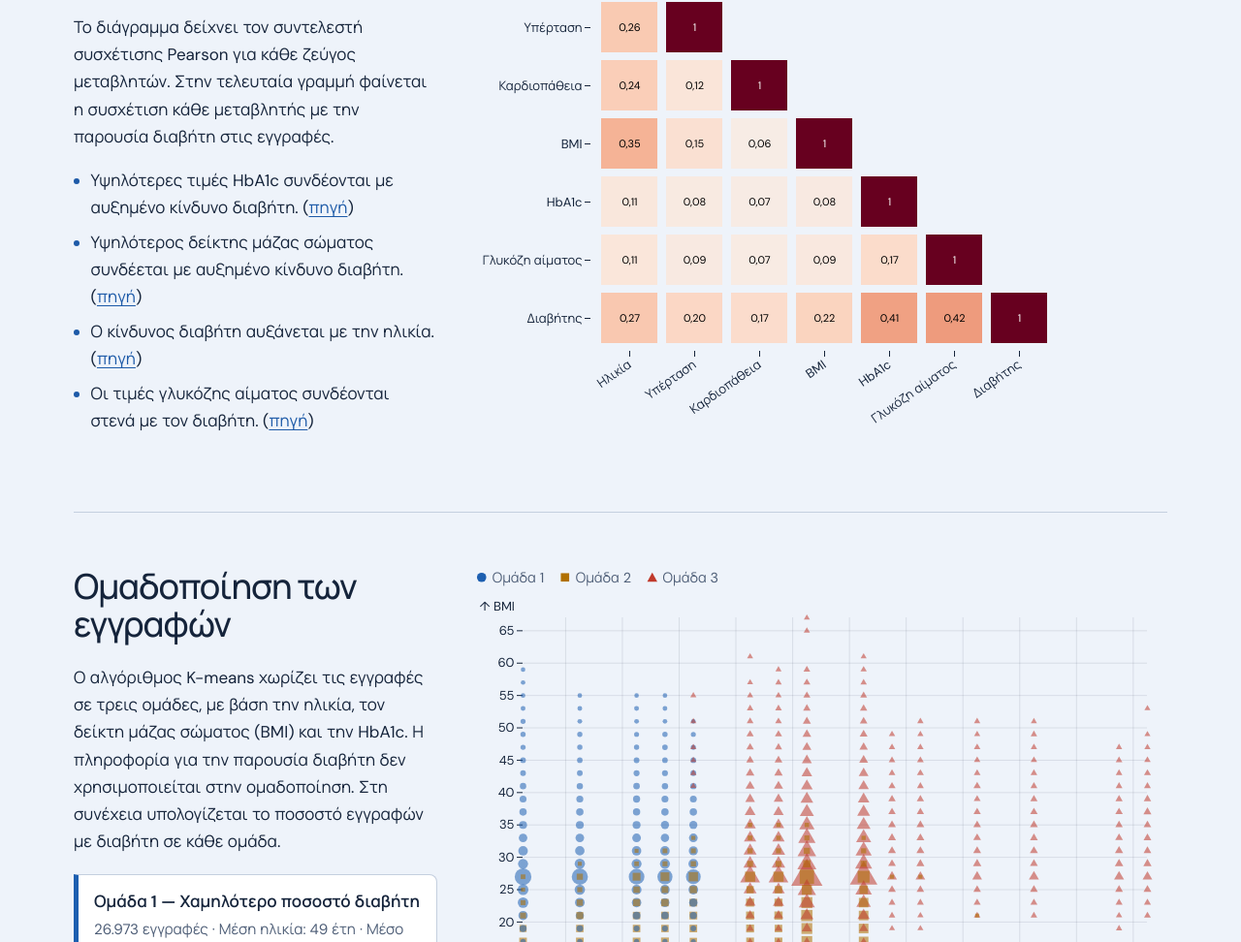
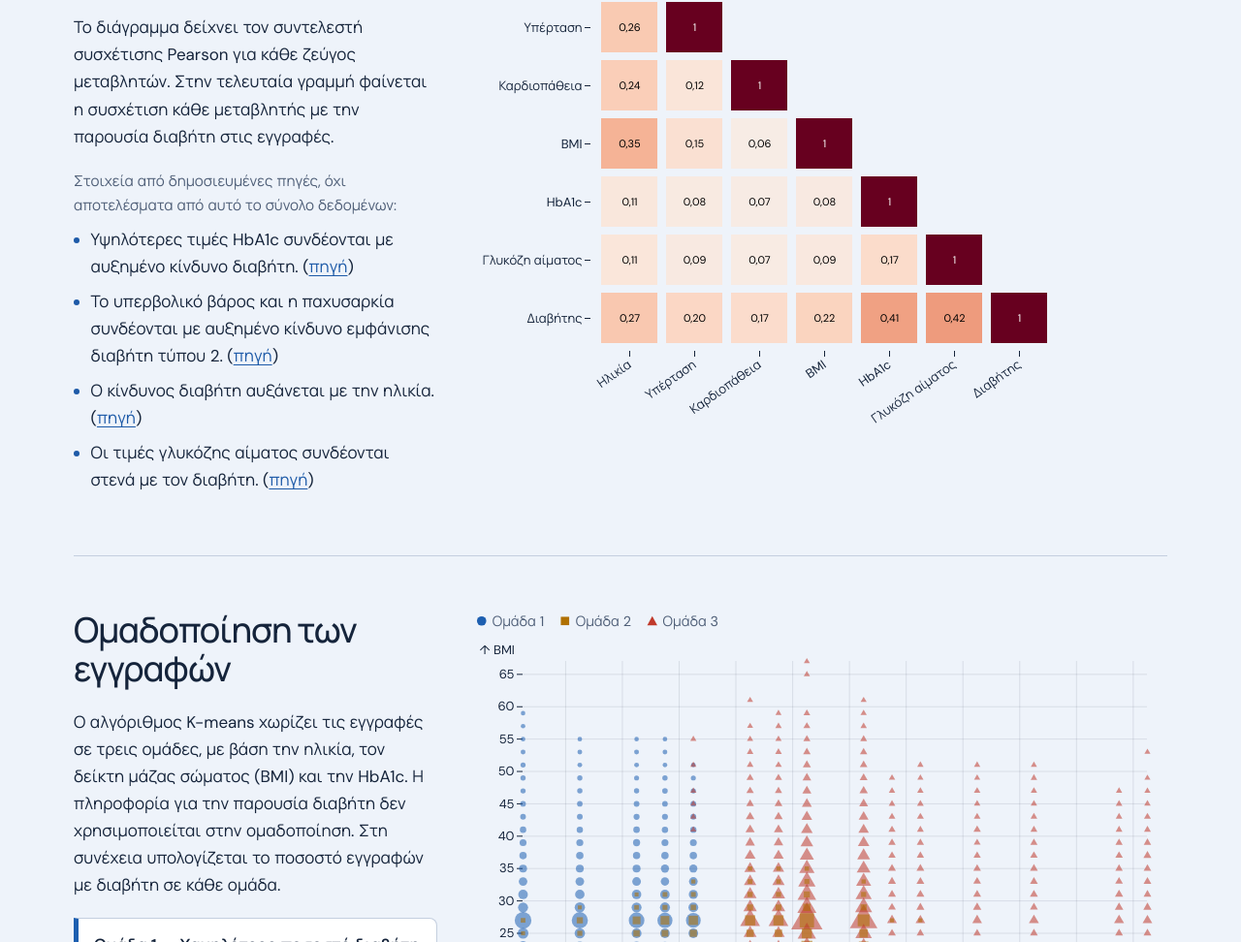
Before and after one commit to MrTsak/AI-Data-Analytics, a plain HTML site: page web/el/index.html in a window 1280 px wide. Shown: the part 1498-2470 px from the top of the page at 97% size. Drawn offline with Linux system fonts and the light colour scheme.

Commit message:
Cite NIDDK for the BMI background claim; label sources as background (#25)
Co-Authored-By: Claude Opus 5.5 <noreply@anthropic.com>

```diff
--- a/web/el/index.html
+++ b/web/el/index.html
@@ -75,6 +75,7 @@
       <div class="block-text">
         <h2 id="corr-h">Συσχετίσεις μεταξύ των μεταβλητών</h2>
         <p>Το διάγραμμα δείχνει τον συντελεστή συσχέτισης Pearson για κάθε ζεύγος μεταβλητών. Στην τελευταία γραμμή φαίνεται η συσχέτιση κάθε μεταβλητής με την παρουσία διαβήτη στις εγγραφές.</p>
+        <p class="note hypotheses-lead">Στοιχεία από δημοσιευμένες πηγές, όχι αποτελέσματα από αυτό το σύνολο δεδομένων:</p>
         <ul class="hypotheses" id="hypotheses"></ul>
       </div>
       <figure class="block-chart" id="corr-chart"></figure>
--- a/web/js/app.js
+++ b/web/js/app.js
@@ -5,9 +5,10 @@ import { t, pick, pct, num, modelName, featureLabel, isGreek } from './i18n.js';
 
 const MODEL_NAMES = ['Random Forest', 'Logistic Regression'];
 const FILES = ['summary', 'explore', 'clusters', 'models', 'model_lr', 'model_rf', 'form'];
+// Background from published sources, shown apart from this dataset's own results.
 const HYPOTHESES = [
   ['Higher HbA1c goes with higher diabetes risk', 'https://pmc.ncbi.nlm.nih.gov/articles/PMC4933534/'],
-  ['BMI is positively related to diabetes risk', 'https://www.escardio.org/The-ESC/Press-Office/Press-releases/Body-mass-index-is-a-more-powerful-risk-factor-for-diabetes-than-genetics'],
+  ['Overweight and obesity are associated with a higher risk of type 2 diabetes', 'https://www.niddk.nih.gov/health-information/diabetes/overview/risk-factors-type-2-diabetes'],
   ['Risk rises with age', 'https://www.thelancet.com/journals/lanhl/article/PIIS2666-7568(21)00177-X/fulltext'],
   ['Blood glucose is strongly related to diabetes', 'https://pmc.ncbi.nlm.nih.gov/articles/PMC4484145/'],
 ];
--- a/web/js/i18n.js
+++ b/web/js/i18n.js
@@ -49,7 +49,7 @@ const GREEK = {
   Light: 'Φωτεινό θέμα',
   // Charts, metrics, hypotheses and feature notes
   'Higher HbA1c goes with higher diabetes risk': 'Υψηλότερες τιμές HbA1c συνδέονται με αυξημένο κίνδυνο διαβήτη.',
-  'BMI is positively related to diabetes risk': 'Υψηλότερος δείκτης μάζας σώματος συνδέεται με αυξημένο κίνδυνο διαβήτη.',
+  'Overweight and obesity are associated with a higher risk of type 2 diabetes': 'Το υπερβολικό βάρος και η παχυσαρκία συνδέονται με αυξημένο κίνδυνο εμφάνισης διαβήτη τύπου 2.',
   'Risk rises with age': 'Ο κίνδυνος διαβήτη αυξάνεται με την ηλικία.',
   'Blood glucose is strongly related to diabetes': 'Οι τιμές γλυκόζης αίματος συνδέονται στενά με τον διαβήτη.',
   source: 'πηγή',
--- a/web/styles.css
+++ b/web/styles.css
@@ -152,7 +152,8 @@ select:hover, input[type="number"]:hover { border-color: var(--accent); }
 .key { display: inline-block; width: 1.6em; height: .7em; margin-right: .4em; vertical-align: 0.05em; }
 .key-dot { width: .8em; height: .8em; margin-right: .35em; vertical-align: -0.05em; }
 
-.hypotheses { padding-left: 1.1rem; margin: 1rem 0 0; }
+.hypotheses-lead { margin: 1.25rem 0 0; }
+.hypotheses { padding-left: 1.1rem; margin: .5rem 0 0; }
 .hypotheses li { margin-bottom: .5rem; }
 .hypotheses li::marker, .findings-list li::marker { color: var(--accent); }
 .cluster-list { list-style: none; padding: 0; margin: 1.25rem 0 0; display: grid; gap: .75rem; }
```
Also changed, not shown: tests/js/smoke.test.mjs (+28 -0 lines), web/index.html (+1 -0 lines).
